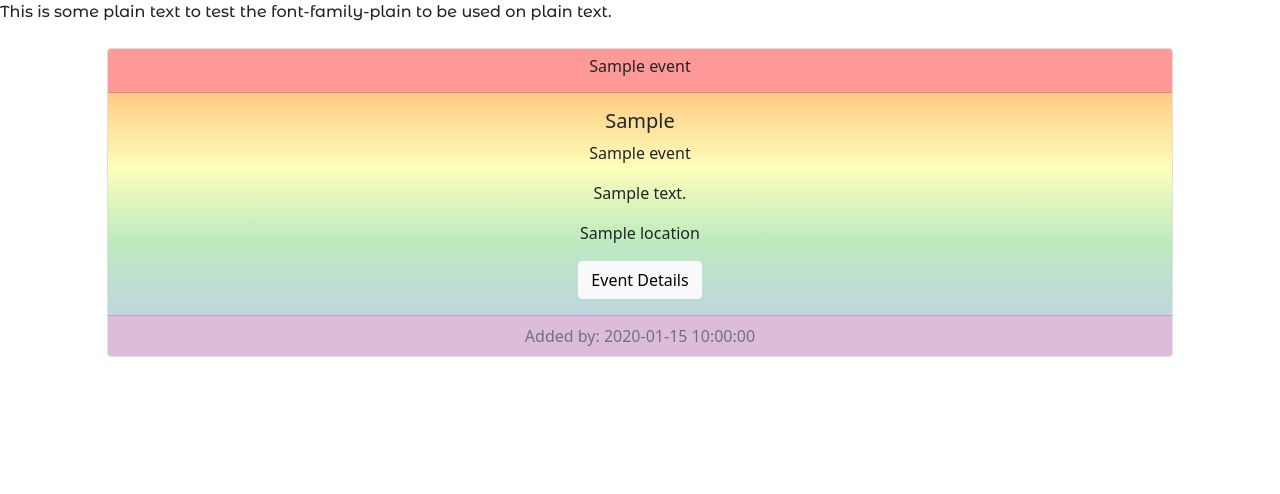
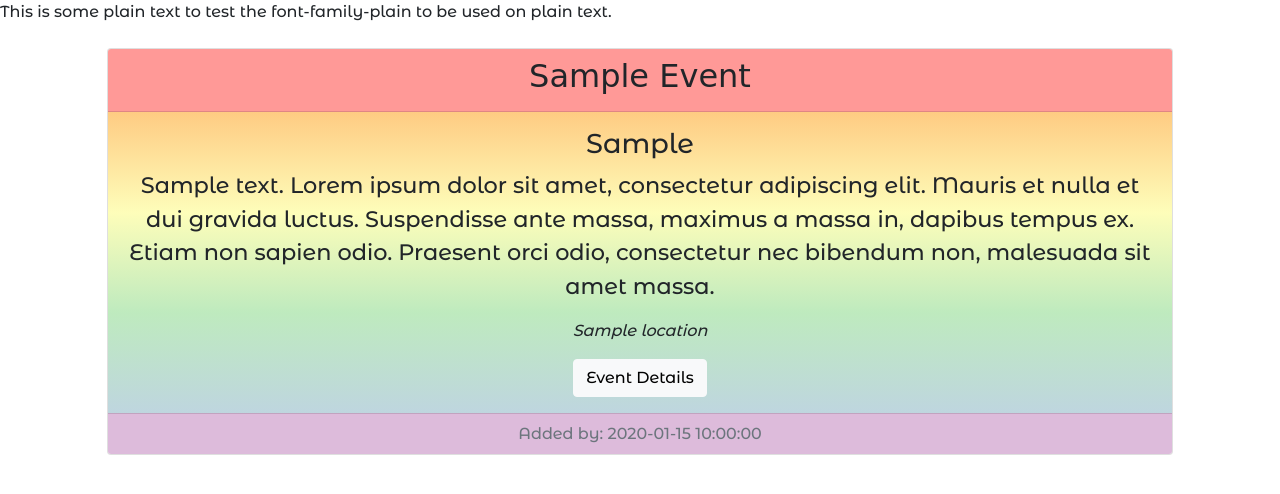
Before and after one commit to BXS-Archipelago/MadeWithPride, a Flask app: page / in a window 1280 px wide. Shown: the part 56-550 px from the top of the page. Run offline with Flask 2, Linux system fonts and the light colour scheme; a database or web service that is not in the repository returns one stand-in record (values such as "Sample title"); some libraries are stand-ins or nearby versions; some web fonts are replaced.

Commit message:
modify classes in cards and add font styles

```diff
--- a/static/CSS/style.css
+++ b/static/CSS/style.css
@@ -2,11 +2,11 @@
 .font-family-important - fonts to be used for headings and any other big elements
 .font-family-plain - fonts to be used for any plain text*/
 
-.font-family-important {
+.font-family-important, .card h1 {
     font-family: 'Merienda One', 'Brush Script MT', cursive;
 }
 
-.font-family-plain {
+.font-family-plain, .card {
     font-family: 'Montserrat Alternates', sans-serif;
 }
 
@@ -14,6 +14,20 @@
 .card-header {
     background-color: #ff6663aa;
 }
+.card h1 {
+    font-size: 2rem;
+    text-transform: capitalize;
+}
+.card h2 {
+    font-size: 1.7rem;
+    text-transform: capitalize;
+}
+.card .description {
+    font-size: 1.4rem;
+}
+.card .location {
+    font-style: oblique 25deg;
+}
 .info-img {
     background: linear-gradient(#feb144aa, #fdfd97aa, #9ee09eaa, #9ec1cfaa);
 }
--- a/templates/events.html
+++ b/templates/events.html
@@ -12,7 +12,7 @@
 
                     <div class="col-sm-3"></div>
 
-                    <h6 class="list_title align-self-center col-6">{{ event.event_name }} </h6>
+                    <h1 class="list_title align-self-center col-6">{{ event.event_name }} </h1>
                     <div class="col-3"></div>
                 </div>
 
@@ -22,11 +22,14 @@
 
                         <div class="signs">
 
-                            <h5 class="card-title txt-1">{{ event.event_type }} </h5>
+                            <h2 class="card-title txt-1">{{ event.event_type }} </h2>
                         </div>
-                        <p class="card-text txt-2"> {{ event.event_name }}</p>
-                        <p class="card-text txt-3">{{ event.description }}</p>
-                        <p class="card-text txt-4">{{ event.location}}</p>
+                        <!-- <p class="card-text txt-2"> {{ event.event_name }}</p> -->
+                        <p class="card-text description">{{ event.description }}
+                            <!-- delete after testing -->
+                            Lorem ipsum dolor sit amet, consectetur adipiscing elit. Mauris et nulla et dui gravida luctus. Suspendisse ante massa, maximus a massa in, dapibus tempus ex. Etiam non sapien odio. Praesent orci odio, consectetur nec bibendum non, malesuada sit amet massa.
+                        </p>
+                        <p class="card-text location">{{ event.location}}</p>
 
                         <a href="# " class="btn btn-light btn-1a">Event Details</a>
                     </div>
```
